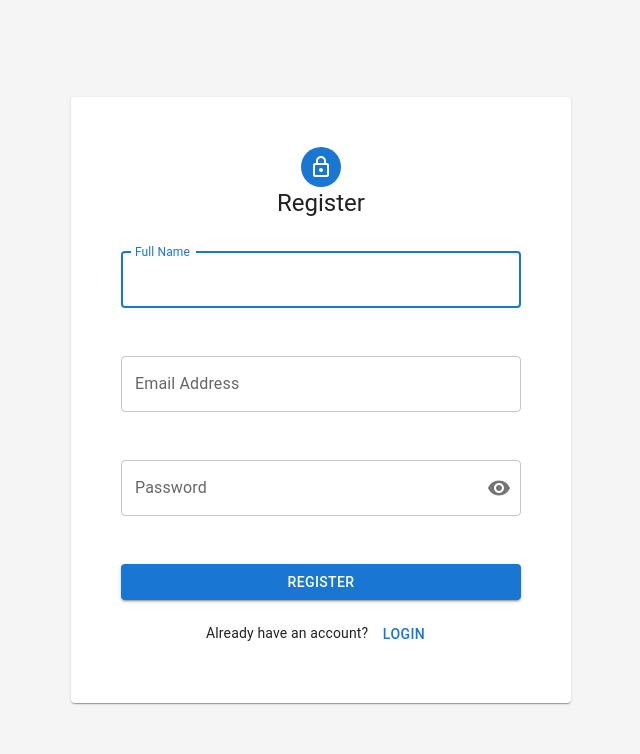
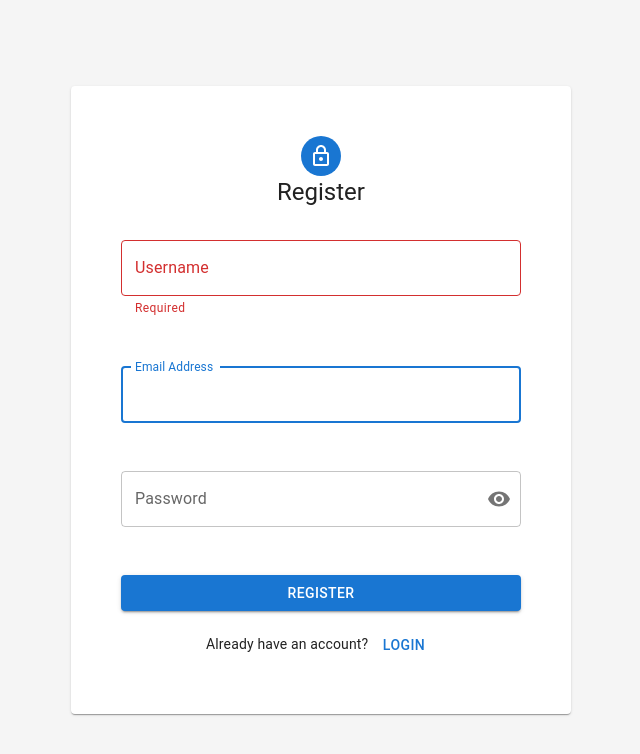
Before and after one commit to NgTrNamKhanhMor/todo, a React (Vite) app: page /register in a window 1280 px wide. Shown: the top 754 px of the page, without its empty margins (319-959 px from the left). Built offline with nearby package versions, Linux system fonts and the light colour scheme.

Commit message:
Update: refactor date input and text input

```diff
--- /dev/null
+++ b/src/components/DateInput/DateInput.tsx
@@ -0,0 +1,30 @@
+import { TextField, TextFieldProps } from '@mui/material';
+import { FormikProps } from 'formik';
+
+type DateInputProps<T> = {
+    formik: FormikProps<T>;
+    name: keyof T;
+    label: string;
+} & TextFieldProps;
+
+function DateInput<T>({ formik, name, label, ...rest }: DateInputProps<T>) {
+    return (
+        <TextField
+            label={label}
+            name={name as string}
+            type="date"
+            variant="outlined"
+            size="medium"
+            fullWidth
+            value={formik.values[name] as string}
+            onChange={formik.handleChange}
+            onBlur={formik.handleBlur}
+            error={formik.touched[name] && Boolean(formik.errors[name] as string)}
+            helperText={formik.touched[name] && (formik.errors[name] as string)}
+            InputLabelProps={{ shrink: true }}
+            {...rest}
+        />
+    );
+}
+
+export default DateInput;
--- a/src/components/RightBar/RightBar.tsx
+++ b/src/components/RightBar/RightBar.tsx
@@ -19,7 +19,10 @@ import { useDispatch } from "react-redux";
 import { useNavigate } from "react-router-dom";
 import { categories } from "~/const/categories";
 import { Todo } from "~/types/todo";
+import DateInput from "~components/DateInput/DateInput";
 import DeleteDialog from "~components/DeleteDialog/DeleteDialog";
+import SelectInput from "~components/SelectFilter/SelectFilter";
+import TextInput from "~components/TextInput/TextInput";
 import { todoSchema } from "~helpers/todosValidation";
 import { selectCurrentUser } from "~helpers/user";
 import { addTodo, deleteTodo, updateTodo } from "~redux/slices/todoSlices";
@@ -145,33 +148,8 @@ export default function RightBar({ open, closeRightBar, selectedTask }: RightBar
 
         <form onSubmit={formik.handleSubmit}>
           <Box display="flex" flexDirection="column" gap={3} py={3}>
-            <TextField
-              label="Task Name"
-              name="name"
-              variant="outlined"
-              size="small"
-              fullWidth
-              value={formik.values.name}
-              onChange={formik.handleChange}
-              onBlur={formik.handleBlur}
-              error={formik.touched.name && Boolean(formik.errors.name)}
-              helperText={formik.touched.name && formik.errors.name}
-            />
-            <TextField
-              label="Task Description"
-              name="description"
-              variant="outlined"
-              size="small"
-              multiline
-              value={formik.values.description}
-              onChange={formik.handleChange}
-              onBlur={formik.handleBlur}
-              error={formik.touched.description && Boolean(formik.errors.description)}
-              helperText={formik.touched.description && formik.errors.description}
-              rows={3}
-              fullWidth
-            />
-
+            <TextInput formik={formik} name={"name"} label={"Task Name"} />
+            <TextInput formik={formik} name={"description"} label={"Task Description"} />
             <FormControl
               fullWidth
               error={formik.touched.category && Boolean(formik.errors.category)}
@@ -197,22 +175,7 @@ export default function RightBar({ open, closeRightBar, selectedTask }: RightBar
                 </Typography>
               )}
             </FormControl>
-
-
-            <TextField
-              label="Date"
-              name="date"
-              type="date"
-              variant="outlined"
-              size="small"
-              value={formik.values.date}
-              onChange={formik.handleChange}
-              onBlur={formik.handleBlur}
-              error={formik.touched.date && Boolean(formik.errors.date)}
-              helperText={formik.touched.date && formik.errors.date}
-              fullWidth
-              InputLabelProps={{ shrink: true }}
-            />
+            <DateInput formik={formik} name="date" label="Date" />
           </Box>
 
           <Box display="flex" justifyContent="space-between" my={2}>
--- /dev/null
+++ b/src/components/TextInput/TextInput.tsx
@@ -0,0 +1,28 @@
+import { TextField, TextFieldProps } from '@mui/material';
+import { FormikProps } from 'formik';
+
+type Props<T> = {
+    formik: FormikProps<T>;
+    name: keyof T;
+    label: string;
+} & TextFieldProps;
+
+function TextInput<T>({ formik, name, label, ...rest }: Props<T>) {
+    return (
+        <TextField
+            label={label}
+            name={name as string}
+            variant="outlined"
+            size="medium"
+            fullWidth
+            value={formik.values[name] as string}
+            onChange={formik.handleChange}
+            onBlur={formik.handleBlur}
+            error={formik.touched[name] && Boolean(formik.errors[name] as string)}
+            helperText={formik.touched[name] && (formik.errors[name] as string)}
+            {...rest}
+        />
+    );
+}
+
+export default TextInput;
--- a/src/pages/Login.tsx
+++ b/src/pages/Login.tsx
@@ -1,10 +1,11 @@
 import { LockOutlined, Visibility, VisibilityOff } from "@mui/icons-material";
-import { Avatar, Box, Button, IconButton, InputAdornment, TextField, Typography } from "@mui/material";
+import { Avatar, Box, Button, IconButton, InputAdornment, Typography } from "@mui/material";
 import { useFormik } from "formik";
 import { useEffect, useState } from "react";
 import { useDispatch, useSelector } from "react-redux";
 import { Link, useNavigate } from "react-router-dom";
 import { StyledPaper } from "~/styles/Paper.style";
+import TextInput from "~components/TextInput/TextInput";
 import { authSchema } from "~helpers/authValidation";
 import { login, resetError } from "~redux/slices/userSlices";
 import { AppDispatch, RootState } from "~redux/store";
@@ -58,35 +59,19 @@ export default function Login() {
         noValidate
         onSubmit={formik.handleSubmit}
       >
-        <TextField
-          variant="outlined"
+        <TextInput
+          formik={formik}
+          name={"email"}
+          label={"Email Address"}
+          fullWidth
+          autoFocus margin="normal" />
+        <TextInput
+          formik={formik}
+          name={"password"}
+          label={"Password"}
+          type={showPassword ? "text" : "password"}
           margin="normal"
           fullWidth
-          id="email"
-          label="Email Address"
-          name="email"
-          autoComplete="email"
-          autoFocus
-          value={formik.values.email}
-          onChange={formik.handleChange}
-          onBlur={formik.handleBlur}
-          error={formik.touched.email && Boolean(formik.errors.email)}
-          helperText={formik.touched.email && formik.errors.email}
-        />
-        <TextField
-          variant="outlined"
-          margin="normal"
-          fullWidth
-          name="password"
-          label="Password"
-          type={showPassword ? "text" : "password"}
-          id="password"
-          autoComplete="current-password"
-          value={formik.values.password}
-          onChange={formik.handleChange}
-          onBlur={formik.handleBlur}
-          error={formik.touched.password && Boolean(formik.errors.password)}
-          helperText={formik.touched.password && formik.errors.password}
           InputProps={{
             endAdornment: (
               <InputAdornment position="end">
@@ -99,8 +84,7 @@ export default function Login() {
                 </IconButton>
               </InputAdornment>
             ),
-          }}
-        />
+          }} />
         <Button
           type="submit"
           fullWidth
--- a/src/pages/Register.tsx
+++ b/src/pages/Register.tsx
@@ -1,10 +1,11 @@
 import { LockOutlined, Visibility, VisibilityOff } from "@mui/icons-material";
-import { Avatar, Box, Button, IconButton, InputAdornment, TextField, Typography } from "@mui/material";
+import { Avatar, Box, Button, IconButton, InputAdornment, Typography } from "@mui/material";
 import { useFormik } from 'formik';
 import { useEffect, useState } from 'react';
 import { useDispatch, useSelector } from 'react-redux';
 import { Link, useNavigate } from 'react-router-dom';
 import { StyledPaper } from "~/styles/Paper.style";
+import TextInput from "~components/TextInput/TextInput";
 import { registerValidationSchema } from '~helpers/authValidation';
 import { register, resetError } from '~redux/slices/userSlices';
 import { AppDispatch, RootState } from '~redux/store';
@@ -59,49 +60,25 @@ export default function Register() {
         noValidate
         onSubmit={formik.handleSubmit}
       >
-        <TextField
-          variant="outlined"
+        <TextInput
+          formik={formik}
+          name={"name"}
+          label={"Username"}
+          fullWidth
+          autoFocus margin="normal" />
+        <TextInput
+          formik={formik}
+          name={"email"}
+          label={"Email Address"}
+          fullWidth
+          autoFocus margin="normal" />
+        <TextInput
+          formik={formik}
+          name={"password"}
+          label={"Password"}
+          type={showPassword ? "text" : "password"}
           margin="normal"
           fullWidth
-          id="name"
-          label="Full Name"
-          name="name"
-          autoComplete="name"
-          autoFocus
-          value={formik.values.name}
-          onChange={formik.handleChange}
-          onBlur={formik.handleBlur}
-          error={formik.touched.name && Boolean(formik.errors.name)}
-          helperText={formik.touched.name && formik.errors.name}
-        />
-        <TextField
-          variant="outlined"
-          margin="normal"
-          fullWidth
-          id="email"
-          label="Email Address"
-          name="email"
-          autoComplete="email"
-          value={formik.values.email}
-          onChange={formik.handleChange}
-          onBlur={formik.handleBlur}
-          error={formik.touched.email && Boolean(formik.errors.email)}
-          helperText={formik.touched.email && formik.errors.email}
-        />
-        <TextField
-          variant="outlined"
-          margin="normal"
-          fullWidth
-          name="password"
-          label="Password"
-          type={showPassword ? "text" : "password"}
-          id="password"
-          autoComplete="new-password"
-          value={formik.values.password}
-          onChange={formik.handleChange}
-          onBlur={formik.handleBlur}
-          error={formik.touched.password && Boolean(formik.errors.password)}
-          helperText={formik.touched.password && formik.errors.password}
           InputProps={{
             endAdornment: (
               <InputAdornment position="end">
@@ -114,8 +91,7 @@ export default function Register() {
                 </IconButton>
               </InputAdornment>
             ),
-          }}
-        />
+          }} />
         <Button
           type="submit"
           fullWidth
--- /dev/null
+++ b/src/types/selectInput.ts
@@ -0,0 +1 @@
+export type selectInput = { value: string | number; name: string }[];
```
Also changed, not shown: src/components/MyDatePicker/MyDatePicker.tsx (deleted, +0 -23 lines).
